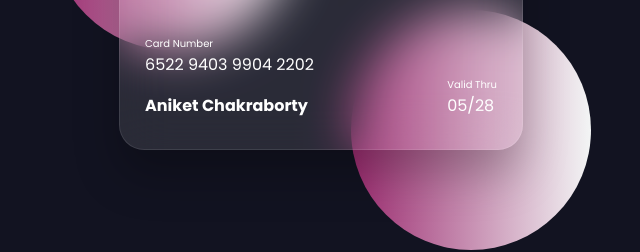
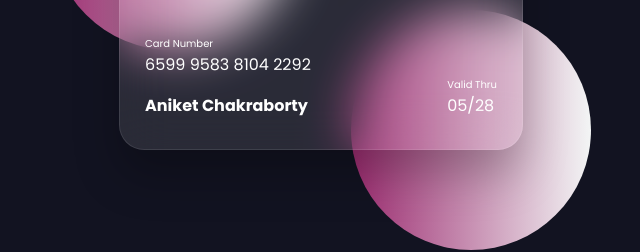
Before and after one commit to Aniket78901/Flipping-ATm-Card-UI-UX, a plain HTML site: page index.html in a window 1280 px wide. Shown: the part 370-622 px from the top of the page, 319-959 px from the left. Drawn offline with Linux system fonts and the light colour scheme.

Commit message:
Update index.html

```diff
--- a/index.html
+++ b/index.html
@@ -20,7 +20,7 @@
                 <div class="card-details">
                     <div class="name-number">
                         <h6>Card Number</h6>
-                        <h5 class="number">6522 9403 9904 2202</h5>
+                        <h5 class="number">6599 9583 8104 2292</h5>
                         <h4 class="name">Aniket Chakraborty</h4>
                     </div>
 
```
